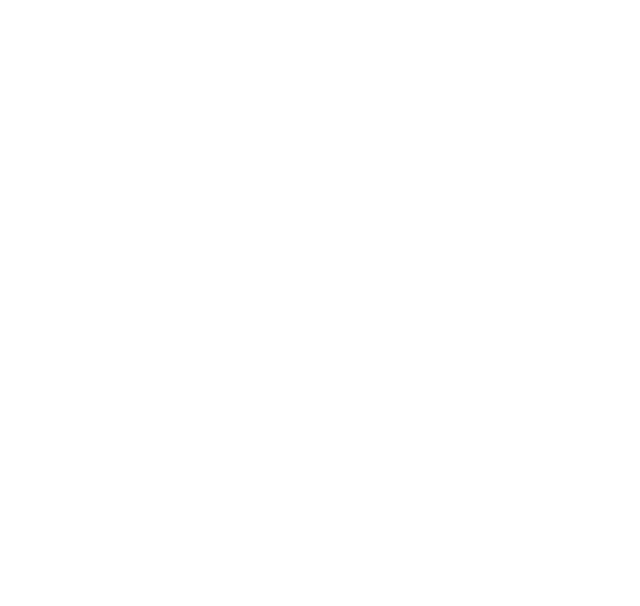
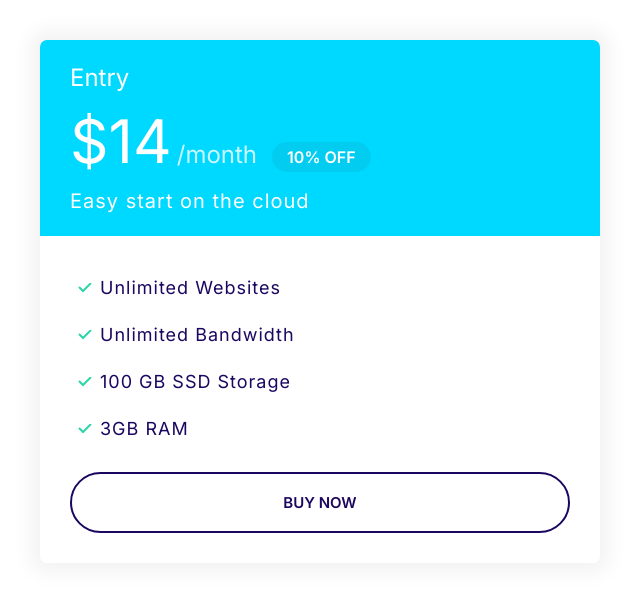
Before and after one commit to Terfa-web/frontendmoshify, a plain HTML site: page index.html in a window 1280 px wide. Shown: the whole page, without its empty margins (0-640 px from the left). Drawn offline with Linux system fonts and the light colour scheme.

Commit message:
Made a Card for subscription plan with  CSS rules

```diff
--- a/css/styles.css
+++ b/css/styles.css
@@ -116,6 +116,7 @@
 
 .badge--small {
   font-size: 1.6rem;
+  padding: 0.5rem 1.5rem;
 }
 
 @media scree and (min-width: 1024px) {
@@ -277,3 +278,74 @@
     font-size: 1.5rem;
   }
  }
+
+ /* Cards */
+ .card {
+  border-radius: 7px;
+  box-shadow: 0 0 20px 10px #f3f3f3;
+  overflow: hidden;
+ }
+
+ .card__header, .card__body {
+  padding: 2rem 3rem;
+ }
+
+ .card--primary .card__header {
+  background: var(--color-primary);
+  color: #fff;
+ }
+ .card--secondary .card__header {
+  background: var(--color-secondary);
+  color: #fff;
+ }
+
+ .card--secondary .badge--secondary {
+  background: #02cdf1;
+ }
+
+ /* Plans */
+
+ .plan__name {
+  color: #fff;
+  margin: 0;
+  font-weight: 500;
+  font-size: 2.4rem;
+ }
+
+ .plan__price {
+  font-size: 6rem;
+ }
+
+ .plan__billing-cycle {
+  font-size: 2.4rem;
+  font-weight: 300;
+  opacity: 0.8;
+  margin-right: 1rem;
+ }
+.plan__description {
+  font-size: 2rem;
+  font-weight: 300;
+  letter-spacing: 1px;
+  display: block;
+}
+
+.plan .list__item {
+  margin-bottom: 2rem;
+}
+.list li {
+  letter-spacing: 1px;
+}
+
+@medie screen and (min-width: 1024px) {
+  .plan__name {
+    font-size: 1.4rem
+  }
+
+  .plan__price {
+    font-size: 5rem;
+  }
+
+  .plan__billing-cycle {
+    font-size: 1.6rem;
+  }
+}
--- a/index.html
+++ b/index.html
@@ -12,7 +12,28 @@
   <link rel="stylesheet" href="css/styles.css" />
 </head>
 <body>
-
+  <div style="width: 50%; padding: 4rem">
+    <div class="plan">
+      <div class="card card--secondary">
+        <header class="card__header">
+          <h3 class="plan__name">Entry</h3>
+          <span class="plan__price">$14</span>
+          <span class="plan__billing-cycle">/month</span>
+          <span class="badge badge--secondary badge--small">10% OFF</span>
+          <span class="plan__description">Easy start on the cloud</span>
+        </header>
+        <div  class="card__body">
+          <ul class="list list--tick">
+            <li class="list__item">Unlimited Websites</li>
+            <li class="list__item">Unlimited Bandwidth</li>
+            <li class="list__item">100 GB SSD Storage</li>
+            <li class="list__item">3GB RAM</li>
+          </ul>
+          <button class="btn btn--outline btn--block">Buy Now</button>
+        </div>
+        </div>
+    </div>
+  </div>
 
 
 </body>
```
Also changed, not shown: components/card.html (added, +8 -0 lines).
